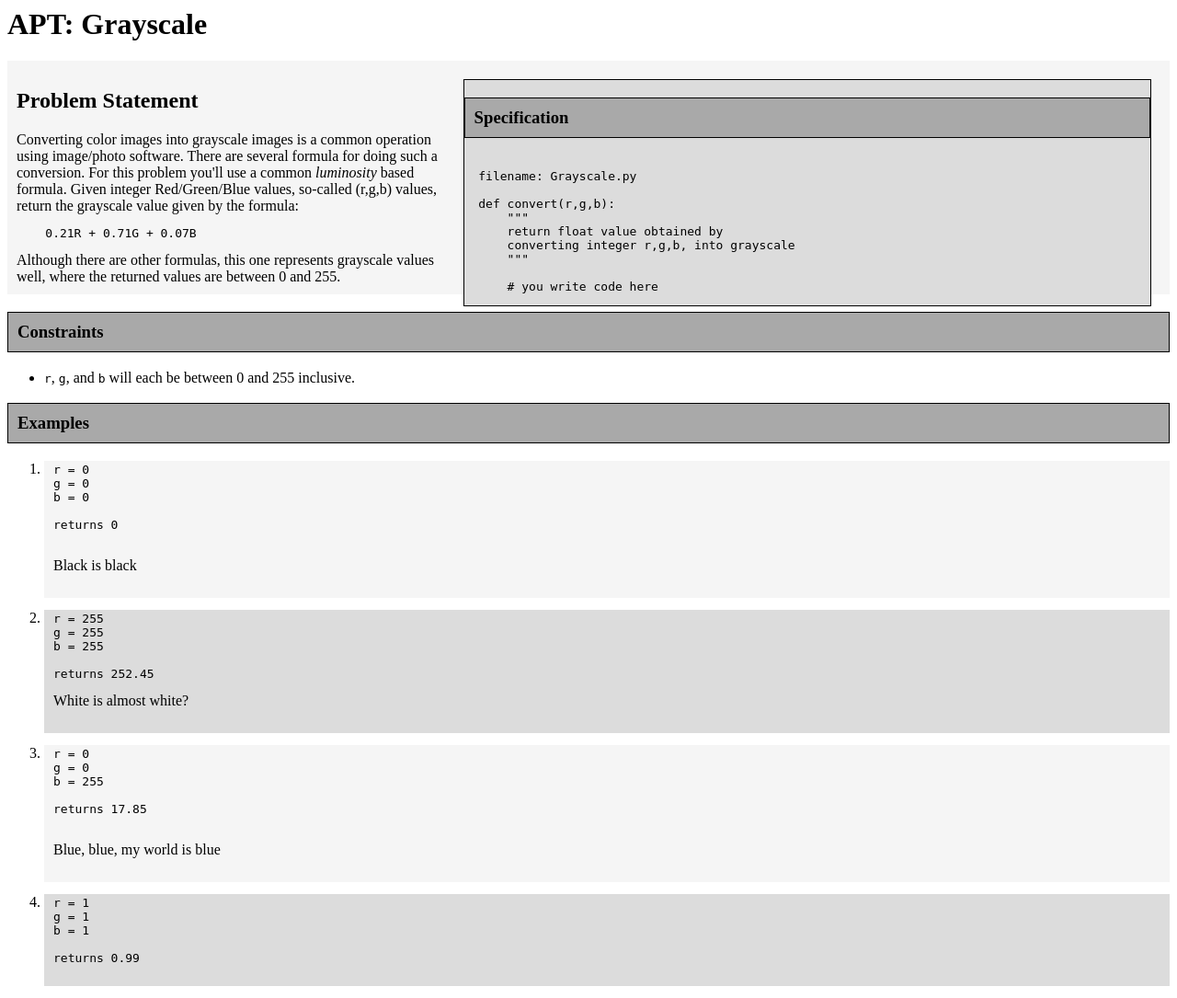
After one commit to shduke/Auto-grader-LMS-plugin, a PHP site: page /apt_files/apt/grayscale/grayscale.html in a window 1280 px wide. The commit adds this page. Shown: the top 1085 px of the page at 92% size. Run offline with PHP 8.4, Linux system fonts and the light colour scheme.

Commit message:
Added problem descriptions

```diff
--- /dev/null
+++ b/apt/apt.css
@@ -0,0 +1,58 @@
+.copyright {
+ font-style: italic;
+ font-size: small;
+}
+
+.container {
+    padding: 10px;
+    background-color: #f5f5f5;
+
+}
+
+.bordered {
+ border-top: thin solid;
+ padding-left: 5px;
+ padding-right: 5px;
+}
+
+.problem {
+  background-color: #f5f5f5;
+  padding-left: 10px;
+}
+
+.allclass {
+  float: right;
+  width: 60%;
+  background-color: #dcdcdc;
+  border: thin solid;
+  margin: 10px;
+}
+
+.allclass h3 {
+  background-color: #a9a9a9;
+  border: thin solid;
+}
+
+h3 {
+  background-color: #a9a9a9;
+  border: thin solid;
+  padding: 10px;
+}
+
+.example-odd{
+    background-color: #f5f5f5;
+    padding-left: 10px;
+    padding-bottom: 10px;
+}
+
+.example-even {
+    padding-left: 10px;
+    padding-bottom: 10px;
+    background-color: #dcdcdc;
+}
+
+.leftimage {
+  float: left;
+  padding: 10px;
+  margin: 10px;
+}
--- /dev/null
+++ b/apt/grayscale/grayscale.html
@@ -0,0 +1,93 @@
+<html data-ember-extension="1"><head>
+    <title>APT: Grayscale</title>
+    <link href="../apt.css" rel="stylesheet" type="text/css" media="screen, print">
+  <style type="text/css"></style></head>
+
+  <body>
+    <h1>APT: Grayscale</h1>
+
+
+<div class="container">
+<div class="allclass">
+<h3>Specification</h3>
+<xmp>
+  filename: Grayscale.py
+
+  def convert(r,g,b):
+      """
+      return float value obtained by
+      converting integer r,g,b, into grayscale
+      """
+
+      # you write code here
+</xmp>
+</div>
+<h2>Problem Statement</h2>
+
+Converting color images into grayscale images is a common operation
+using image/photo software. There are several formula for doing such
+a conversion. For this problem you'll use a common <em>luminosity</em>
+based formula. Given integer Red/Green/Blue values, so-called (r,g,b)
+	values, return the grayscale value given by the formula:
+<pre>    0.21R + 0.71G + 0.07B
+</pre>
+Although there are other formulas, this one represents grayscale values
+well, where the returned values are between 0 and 255.
+
+</div>
+<p>
+</p><h3>Constraints</h3>
+
+<ul>
+<p></p><li><code>r</code>, <code>g</code>, and <code>b</code> will each be
+	  between 0 and 255 inclusive.
+</li></ul>
+
+
+<h3>Examples</h3>
+<ol>
+<li class="example-odd">
+<pre>r = 0
+g = 0
+b = 0
+
+returns 0
+
+</pre>
+Black is black
+<p>
+</p></li><li class="example-even">
+<pre>r = 255
+g = 255
+b = 255
+
+returns 252.45
+</pre>
+White is almost white?
+<p>
+</p></li><li class="example-odd">
+<pre>r = 0
+g = 0
+b = 255
+
+returns 17.85
+
+</pre>
+Blue, blue, my world is blue
+<p>
+</p></li><li class="example-even">
+<pre>r = 1
+g = 1
+b = 1
+
+returns 0.99
+</pre>
+</li></ol>
+<p>
+</p><div class="copyright">
+<a rel="license" href="http://creativecommons.org/licenses/by-sa/3.0/"><img alt="Creative Commons License" style="border-width:0" src="http://i.creativecommons.org/l/by-sa/3.0/88x31.png"></a><br>This work
+is copyright © Owen Astrachan and
+is licensed under a <a rel="license" href="http://creativecommons.org/licenses/by-sa/3.0/">Creative Commons Attribution-Share Alike 3.0 Unported License</a>.
+</div>
+
+</body></html>
--- a/apt_submit.php
+++ b/apt_submit.php
@@ -119,7 +119,7 @@ for($k=0; $k < count($lines); $k++){
        $button = '<input type="radio" name="problem" value="'.$data[0].'">';
 
        $listing[$groupCount].='<td class="numbered">'.$button.
-       '<a href="'.$apturl.$data[2]. '" target="_top">'.$data[1].'</em></A><br>';
+       '<a href="apt/'.strtolower($data[1]).'/'.strtolower($data[2]).'" target="_top">'.$data[1].'</em></A><br>';
 
 
 
--- a/apt_test.php
+++ b/apt_test.php
@@ -111,7 +111,7 @@ for($k=0; $k < count($lines); $k++){
        $button = '<input type="radio" name="problem" value="'.$data[0].'">';
 
        $listing[$groupCount].='<td class="numbered">'.$button.
-       '<a href="'.$apturl.$data[2]. '" target="_top">'.$data[1].'</em></A><br>';
+       '<a href="apt/'.strtolower($data[1]).'/'.strtolower($data[2]).'" target="_top">'.$data[1].'</em></A><br>';
 
 
 
```
Also changed, not shown: apt/bmi/bmi.html (added, +97 -0 lines).
